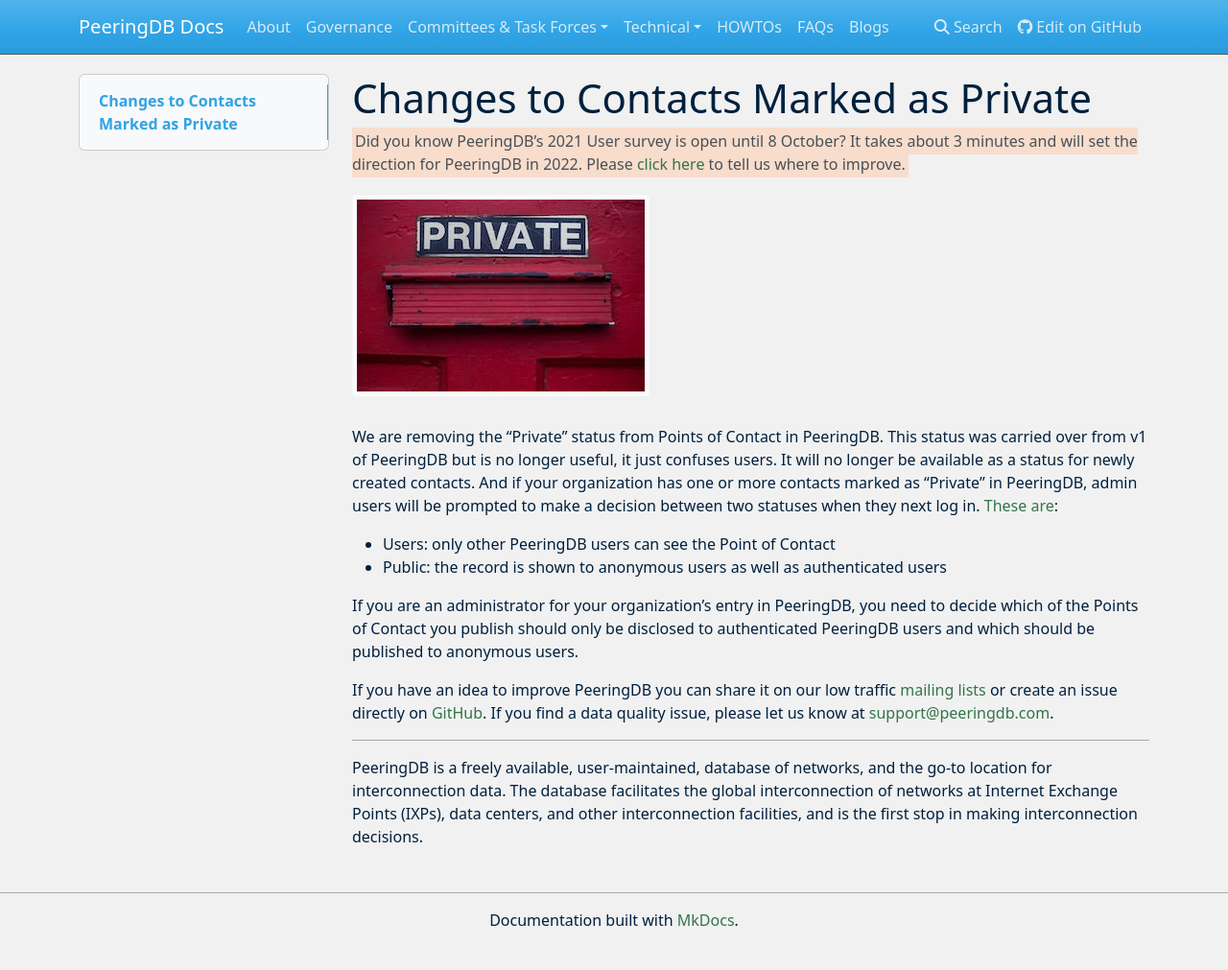
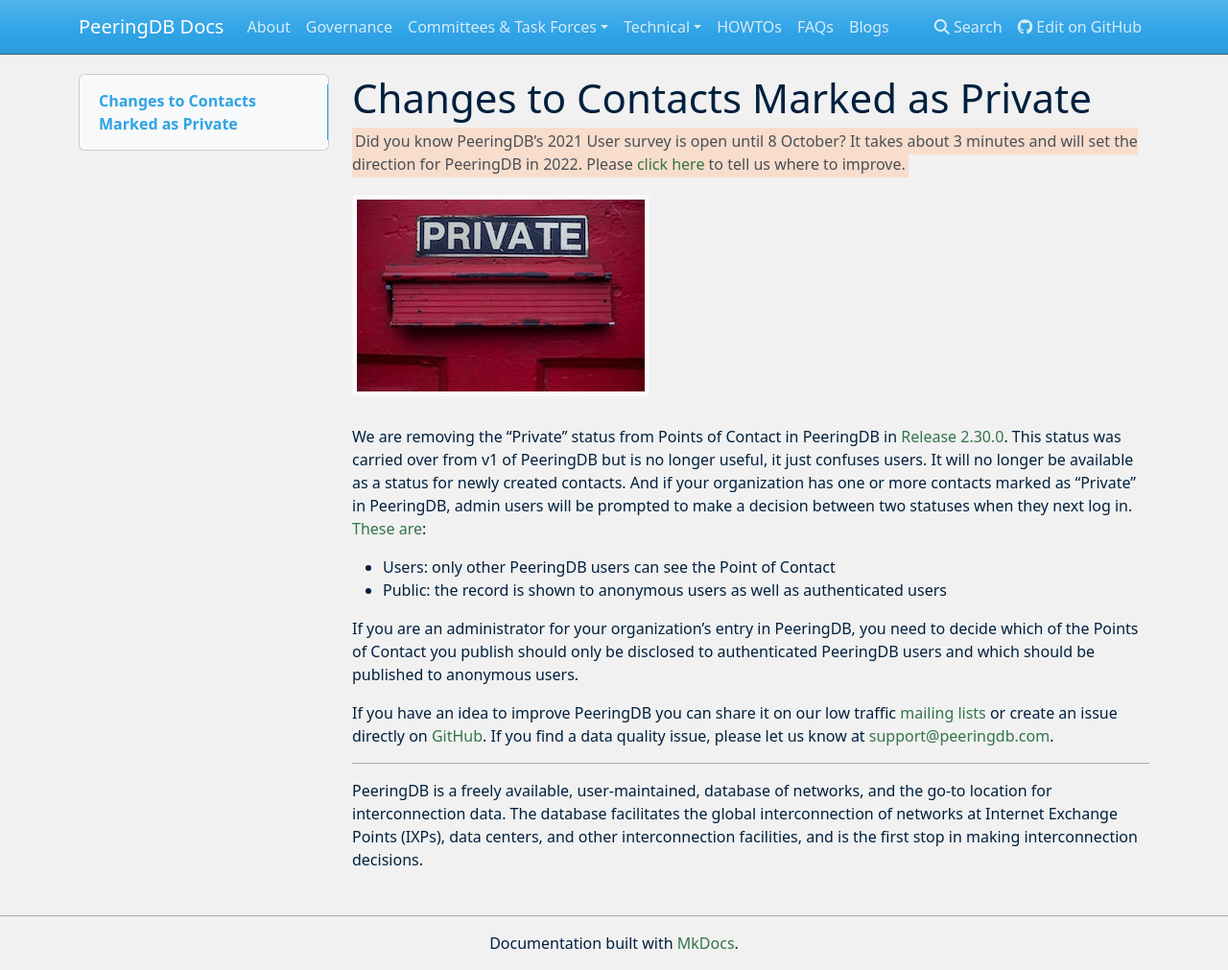
Before and after one commit to peeringdb/docs, an MkDocs documentation site: the page built from docs/blog/contacts_marked_private.md, in a window 1280 px wide and 1011 px high. Shown: the whole window at 96% size. Built offline with MkDocs 1.6.1, drawn with Linux system fonts in a browser that asks for light colours; nearby versions of some CDN libraries.

Commit message:
Copy edits.

```diff
--- a/docs/blog/contacts_marked_private.md
+++ b/docs/blog/contacts_marked_private.md
@@ -1,7 +1,7 @@
 # Changes to Contacts Marked as Private
 <mark>Did you know PeeringDB’s 2021 User survey is open until 8 October? It takes about 3 minutes and will set the direction for PeeringDB in 2022. Please [click here](https://surveyhero.com/c/peeringdb2021usersurvey) to tell us where to improve.</mark>
 ![Photo by Dayne Topkin on Unsplash](images/dayne-topkin-private-signage-door-unsplash.jpg)
-We are removing the “Private” status from Points of Contact in PeeringDB. This status was carried over from v1 of PeeringDB but is no longer useful, it just confuses users. It will no longer be available as a status for newly created contacts. And if your organization has one or more contacts marked as “Private” in PeeringDB, admin users will be prompted to make a decision between two statuses when they next log in. [These are](https://docs.peeringdb.com/howto/manage-permissions/):
+We are removing the “Private” status from Points of Contact in PeeringDB in [Release 2.30.0](/release_notes/#release-2300). This status was carried over from v1 of PeeringDB but is no longer useful, it just confuses users. It will no longer be available as a status for newly created contacts. And if your organization has one or more contacts marked as “Private” in PeeringDB, admin users will be prompted to make a decision between two statuses when they next log in. [These are](/howto/manage-permissions/):
 
 * Users: only other PeeringDB users can see the Point of Contact
 * Public: the record is shown to anonymous users as well as authenticated users
```
